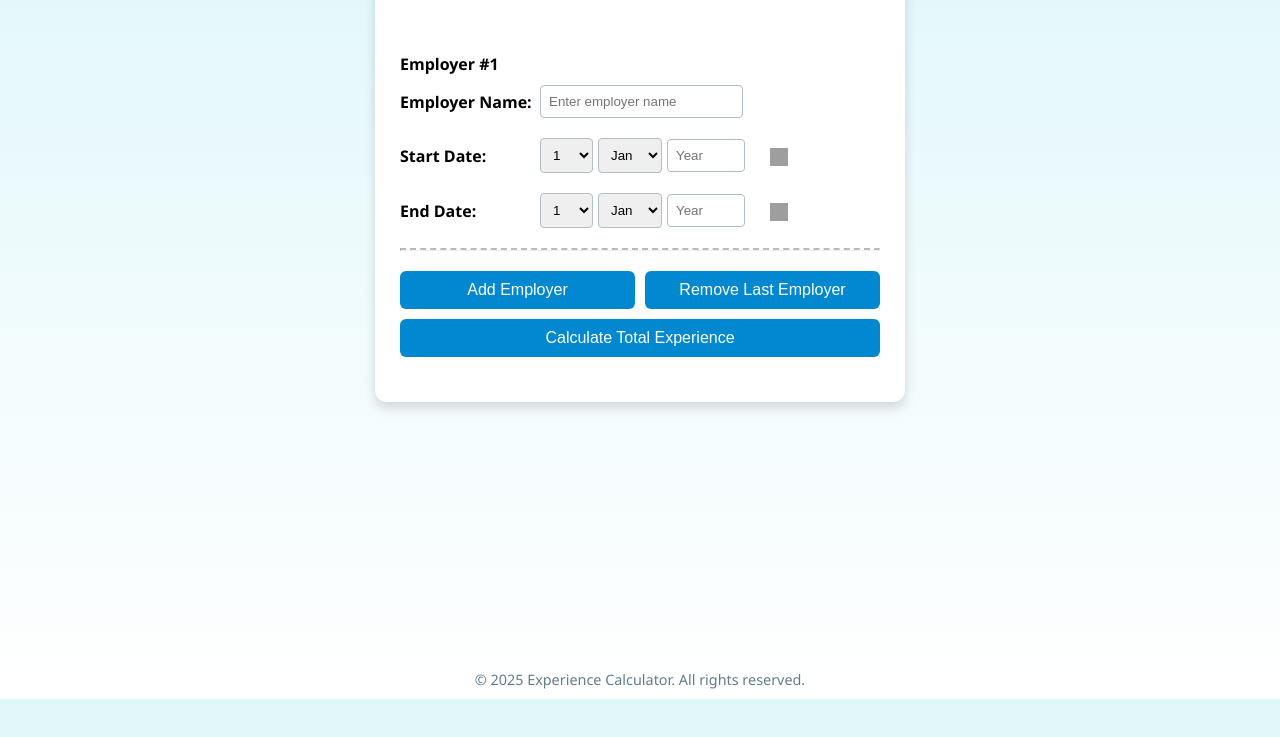
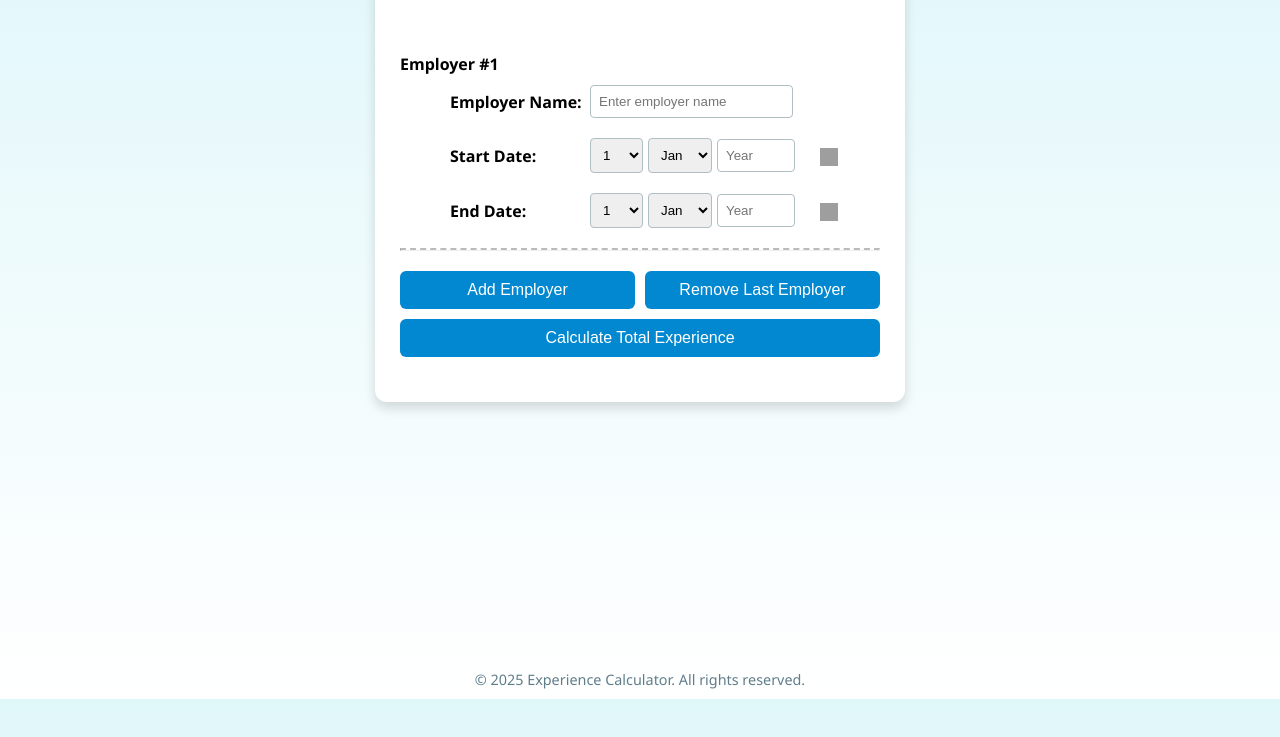
Before and after one commit to jk-verma/experience-calculator, a plain HTML site: page index.html in a window 1280 px wide. Shown: the part 101-838 px from the top of the page. Drawn offline with nearby package versions, Linux system fonts and the light colour scheme; grey boxes are pictures that could not be loaded.

Commit message:
Update index.html

```diff
--- a/index.html
+++ b/index.html
@@ -9,7 +9,7 @@
     html,body{height:100%;margin:0;padding:0}
     body{font-family:'Segoe UI',Tahoma,Geneva,Verdana,sans-serif;background:linear-gradient(to bottom,#e0f7fa,#fff);display:flex;flex-direction:column;align-items:center;justify-content:flex-start;padding:20px}
     .container{background:#fff;padding:25px;border-radius:12px;box-shadow:0 6px 12px rgba(0,0,0,.15);width:100%;max-width:480px}
-    .field-group{margin-bottom:20px;display:flex;flex-wrap:wrap;align-items:center}
+    .field-group{margin-left:50px;margin-bottom:20px;display:flex;flex-wrap:wrap;align-items:center}
     .field-group label{flex:0 0 140px;margin:0;font-weight:700}
     .field-group select,.field-group input[type=text]{padding:8px;margin-right:5px;border:1px solid #b0bec5;border-radius:4px}
     .field-group input[id*=Year]{width:60px}
```
